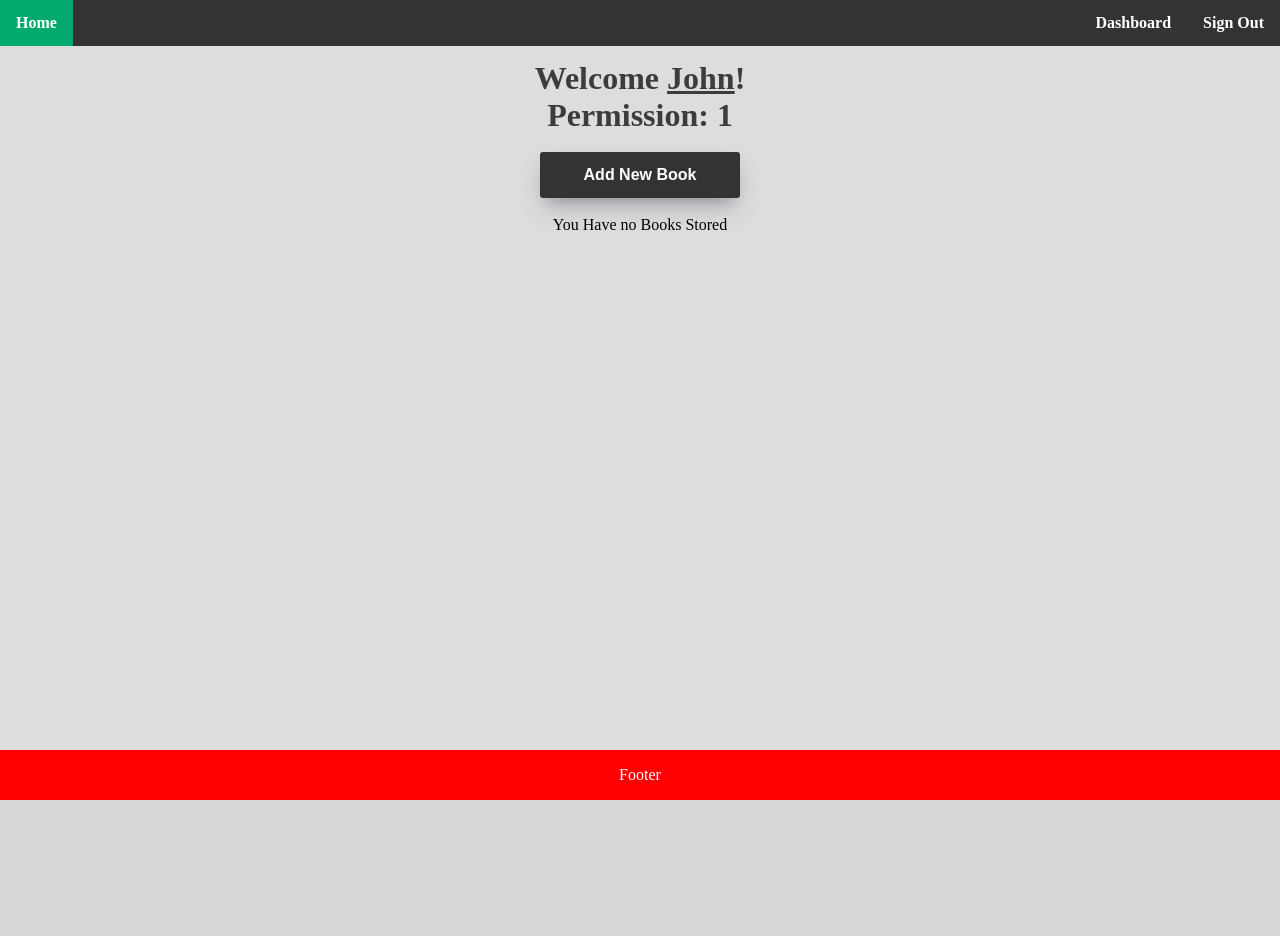
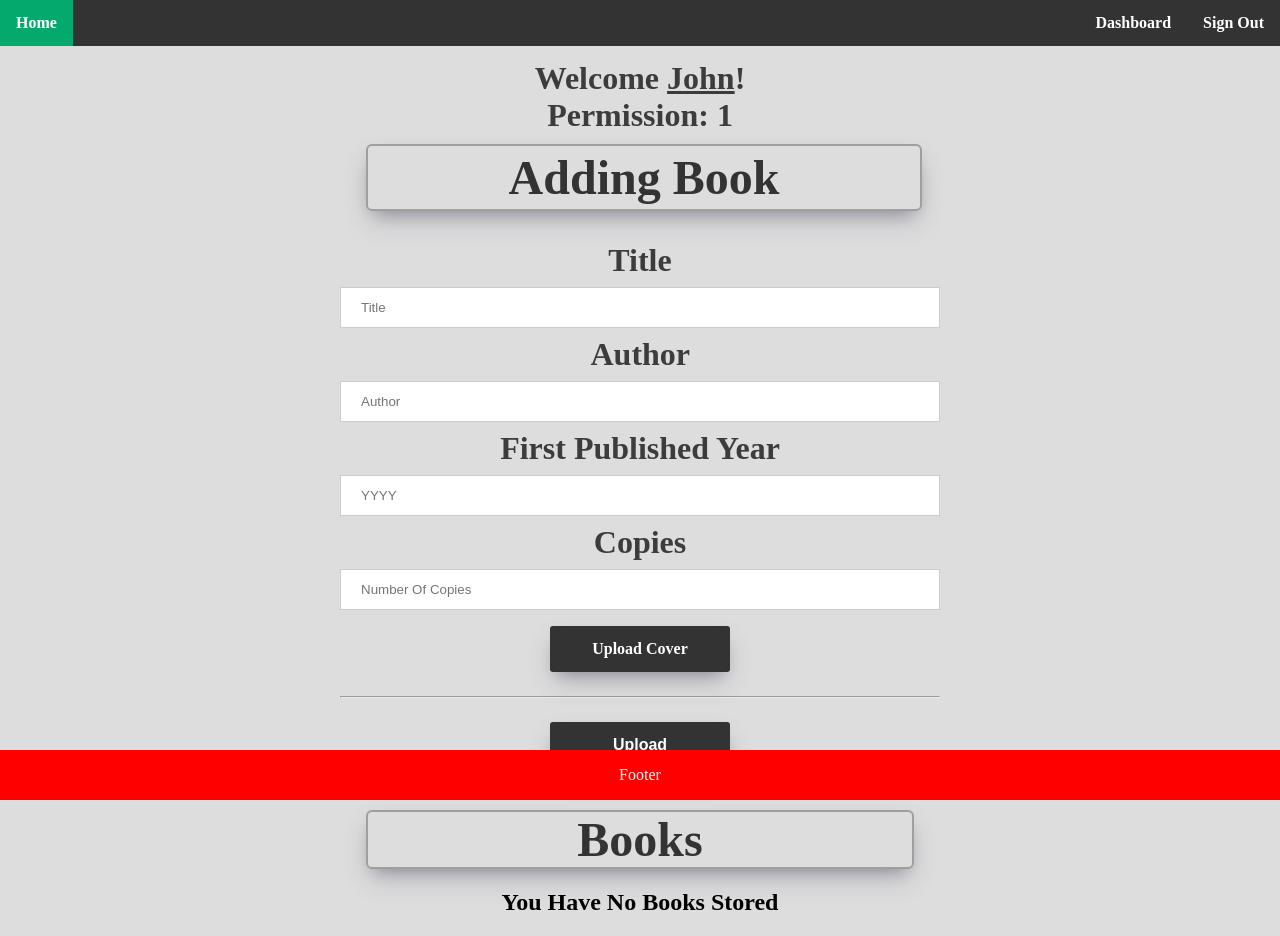
Before and after one commit to galarist/library, a PHP site: page /users/dashboard.php in a window 1280 px wide. Before the commit the page ends 800 px from the top, so only its background shows below. Run offline with PHP 8.4, Linux system fonts and the light colour scheme; a user stored in the database is signed in; data comes from the database, SQL or seed files in the repository; data that the repository does not hold is empty.

Commit message:
Adding new book with image/cover and delete function works properly

```diff
--- a/controller/delete.php
+++ b/controller/delete.php
@@ -13,6 +13,7 @@ try {
     // use exec() because no results are returned
     $conn->exec($sql);
     echo "Record deleted successfully";
+    header("Location: ../users/dashboard.php");
 } catch(PDOException $e) {
     echo $sql . "<br>" . $e->getMessage();
 }
--- a/controller/read.php
+++ b/controller/read.php
@@ -13,7 +13,9 @@ if (strpos($url, 'users') == true) {
 try {
     if (isset($_SESSION["username"])) {
         $currentUser = $_SESSION["username"];
-        $database = "SELECT * FROM books INNER JOIN covers INNER JOIN users ON username = '$currentUser'";
+        $database = "SELECT * FROM books
+                    INNER JOIN covers ON books.bookID=covers.bookID
+                    LEFT JOIN users ON username = '$currentUser'";
     } else {
         $currentUser = '';
         $database = "SELECT * FROM books INNER JOIN covers";
@@ -25,16 +27,18 @@ try {
     $results = $query->fetchAll();
     if ($query->rowCount() > 0) {
     } else {
-        echo 'You Have no Books Stored';
+        echo '<h2>You Have No Books Stored</h2>';
     }
     foreach ($results as $row) {
-        if ($row['cover'] == null) {
+        if ($row['cover'] == null && strpos($url, 'users') == true) {
             $imagePath = "/library/public/img/covers/default.jpg";
+        } elseif ($row['cover'] !== null && strpos($url, 'users') == false) {
+            $imagePath = "public/img/covers/";
         } else {
-            $imagePath = "/library/public/img/covers/.jpg";
+            $imagePath = "../public/img/covers/";
         }
 
-        if (isset($_SESSION["username"]) && $row['permission'] == '1') {
+        if (isset($_SESSION["username"]) && $row['permission'] == '1' && strpos($url, 'users') == true) {
             $actionButtons = '
             <legend>
                 <div>
@@ -52,7 +56,7 @@ try {
             <div>
                 <fieldset>
                     '.$actionButtons.'
-                    <img src="'.$imagePath.'" alt="Cover">
+                    <img src="'.$imagePath.$row['cover'].'" alt="Cover">
                     <p>Author: '.$row['author'].'</p>
                 </fieldset>
             </div>
--- a/public/css/style.css
+++ b/public/css/style.css
@@ -1,6 +1,7 @@
 body {
     margin: 0;
     background-color: rgb(221, 221, 221);
+    box-sizing: border-box;
 }
 
 header {
@@ -79,6 +80,31 @@ div#confirmation {
     padding: 60px 5px 0;
 }
 
+.actionBar fieldset {
+    border: 0;
+    box-shadow: none;
+}
+
+.actionBar legend {
+    border: 0;
+    box-shadow: rgba(50, 50, 93, 0.25) 0px 13px 27px -5px, rgba(0, 0, 0, 0.3) 0px 8px 16px -8px;
+    border: solid rgba(99, 99, 99, 0.5) 2px;
+    border-radius: 6px;
+    padding: 4px 2px;
+    background-color: transparent;
+    color: #333;
+    font-weight: 700;
+    width: 100%;
+    text-align: center;
+    border-radius: 6px;
+    font-size: 1.5em;
+}
+
+.actionBar legend h1 {
+    font-size: 1em;
+    margin: 0;
+}
+
 input[type=text],
 input[type=password],
 input[type=email] {
@@ -88,6 +114,10 @@ input[type=email] {
     display: inline-block;
     border: 1px solid #ccc;
     box-sizing: border-box;
+}
+
+input[type="submit"] {
+    margin: 10px 0;
 }
 
 input.button,
@@ -106,6 +136,40 @@ button:hover {
     opacity: 0.8;
 }
 
+.containerSelect {
+    display: flex;
+    width: 100%;
+    justify-content: flex-start;
+    align-items: center;
+    justify-content: center;
+}
+
+.button-wrap {
+    position: relative;
+}
+
+input[type=file] {
+    z-index: -1;
+    position: absolute;
+    display: none;
+}
+
+.new-button, #newBook {
+    display: inline-block;
+    max-width: 180px;
+    width: 200px;
+    border-radius: 3px;
+    font-size: 16px;
+    font-weight: 800;
+    background-color: #333;
+    box-shadow: rgb(50 50 93 / 25%) 0px 13px 27px -5px, rgb(0 0 0 / 30%) 0px 8px 16px -8px;
+    color: white;
+    padding: 14px 0;
+    margin: 8px 0;
+    border: none;
+    cursor: pointer;
+}
+
 .actionBar {
     max-width: 600px;
     display: block;
@@ -121,6 +185,16 @@ button:hover {
     font-weight: 800;
     background-color: #333;
     box-shadow: rgba(50, 50, 93, 0.25) 0px 13px 27px -5px, rgba(0, 0, 0, 0.3) 0px 8px 16px -8px;
+}
+
+.bigTitle {
+    font-size: 3em;
+    max-width: 544px;
+    box-shadow: rgba(50, 50, 93, 0.25) 0px 13px 27px -5px, rgba(0, 0, 0, 0.3) 0px 8px 16px -8px;
+    border-radius: 6px;
+    border: solid rgba(99, 99, 99, 0.5) 2px;
+    margin: 0 auto 20px;
+    color: #333;
 }
 
 section {
@@ -208,3 +282,7 @@ footer {
     color: white;
     text-align: center;
 }
+
+.hidden {
+    background-color: transparent;
+}
--- a/users/dashboard.php
+++ b/users/dashboard.php
@@ -6,6 +6,7 @@ if(!isset($_SESSION["username"])) {
     header("Location:/library");
 }
 ?>
+<!DOCTYPE html>
 <html lang="en">
 
 <head>
@@ -23,13 +24,67 @@ if(!isset($_SESSION["username"])) {
         <?php echo "Welcome <span>", $_SESSION["username"], "</span>! <br> Permission: ", $_SESSION["permission"] ?>
 
         <div class="actionBar">
-            <button>Add New Book</button>
+            <form action="../controller/create.php" method="post" enctype="multipart/form-data">
+                <fieldset class="hidden">
+                    <legend>
+                        <h1>Adding Book</h1>
+                    </legend>
+                </fieldset>
+                <label for="title">Title</label>
+                <input type="text" name="title" id="title" placeholder="Title">
+                <label for="author">Author</label>
+                <input type="text" name="author" id="author" placeholder="Author">
+                <label for="published">First Published Year</label><br>
+                <input type="text" name="published" id="published" placeholder="YYYY"><br>
+                <label for="copies">Copies</label><br>
+                <input type="text" name="copies" id="copies" placeholder="Number Of Copies"><br>
+                <span class="containerSelect">
+                    <span class="button-wrap">
+                        <label class="new-button" for="cover"> Upload Cover </label>
+                        <div id="file-upload-filename"></div>
+                        <input id="cover" type="file" name="cover" accept="image/png, image/gif, image/jpeg"/>
+                    </span>
+                </span>
+                <hr>
+                <input id="newBook" type="submit" name="uploadBtn" value="Upload" />
+                <hr>
+                <!--<input id="cover" type="file" name="cover" accept="image/png, image/gif, image/jpeg"><br>-->
+            </form>
         </div>
+        <?php
+            if (isset($_SESSION['message']) && $_SESSION['message']) {
+                printf('<b>%s</b>', $_SESSION['message']);
+                unset($_SESSION['message']);
+            }
+        ?>
     </header>
     <section>
+        <h1 class="bigTitle">Books</h1>
         <?php include '../controller/read.php'; ?>
     </section>
     <?php include('../view/footer.php'); ?>
+    <script>
+        var input = document.getElementById('cover');
+        var infoArea = document.getElementById('file-upload-filename');
+
+        input.addEventListener('change', showFileName);
+
+        function showFileName(event) {
+            // the change event gives us the input it occurred in
+            var input = event.srcElement;
+
+            if (input.files.length == 0) {
+                // if fileName is empty
+                infoArea.textContent = '';
+            } else {
+                // the input has an array of files in the `files` property, each one has a name that you can use. We're just using the name here.
+                var fileName = input.files[0].name;
+
+                // use fileName however fits your app best, i.e. add it into a div
+                infoArea.textContent = fileName;
+            }
+        }
+    </script>
 </body>
 
 </html>
```
Also changed, not shown: controller/create.php (+94 -0 lines), 1 other file.
